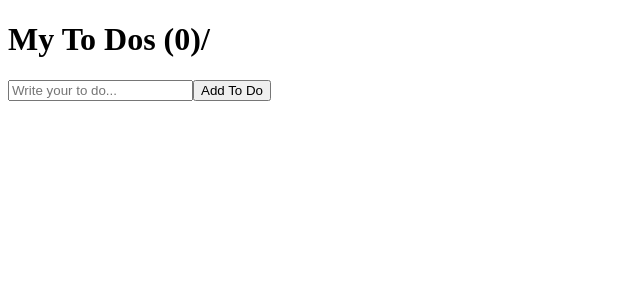
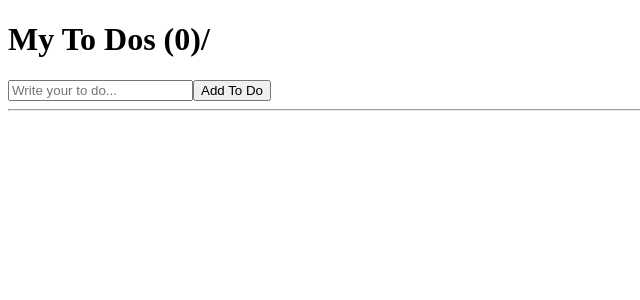
Before and after one commit to wogur2689/MovieWebService, a React (Create React App) app: page / in a window 1280 px wide. Shown: the top 300 px of the page, without its empty margins (0-640 px from the left). Built offline with nearby package versions, Linux system fonts and the light colour scheme.

Commit message:
22.03.29 #7.2

```diff
--- a/src/App.js
+++ b/src/App.js
@@ -21,6 +21,10 @@ function App() {
         <input onChange={onChange} value={toDo} type="text" placeholder="Write your to do..." />
         <button>Add To Do</button>
       </form>
+      <hr />
+      <ul>
+        {toDos.map((item) => <li>{item}</li>)}
+      </ul>
     </div>
   );
 }
```
